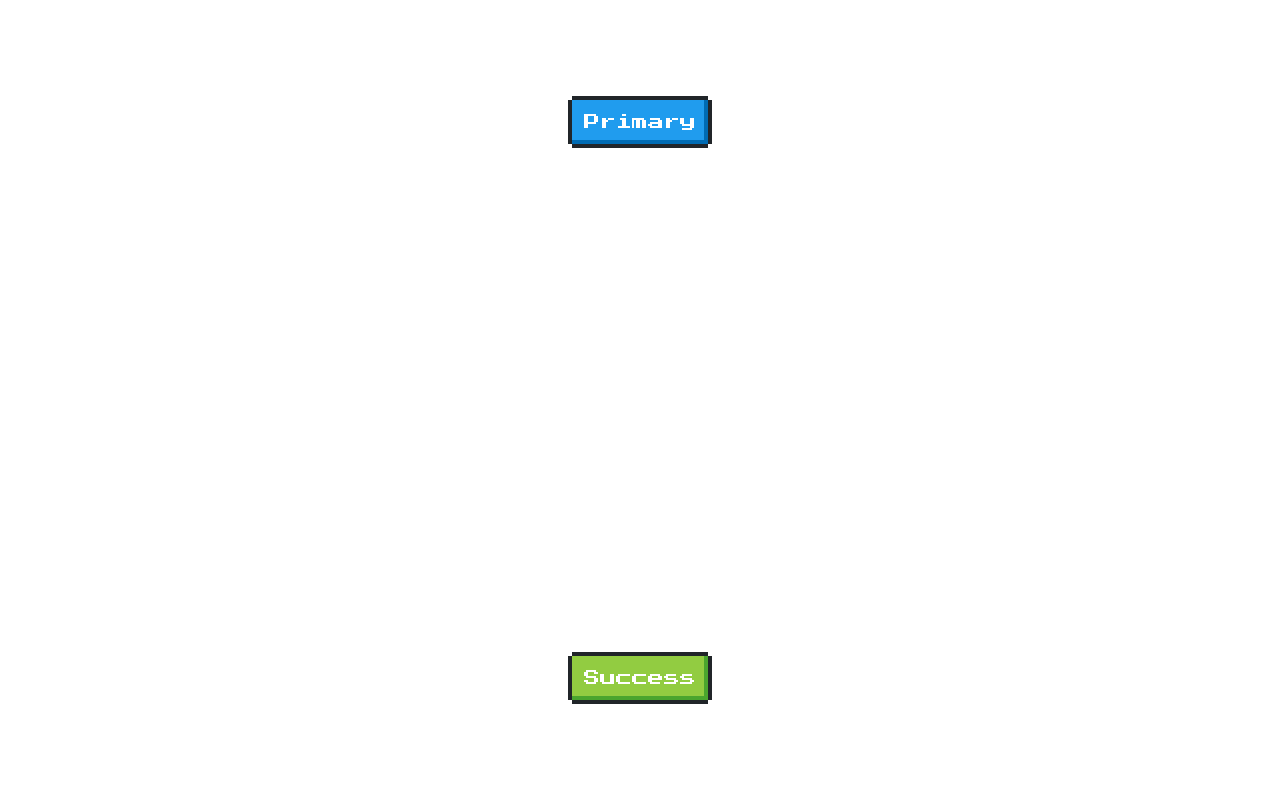
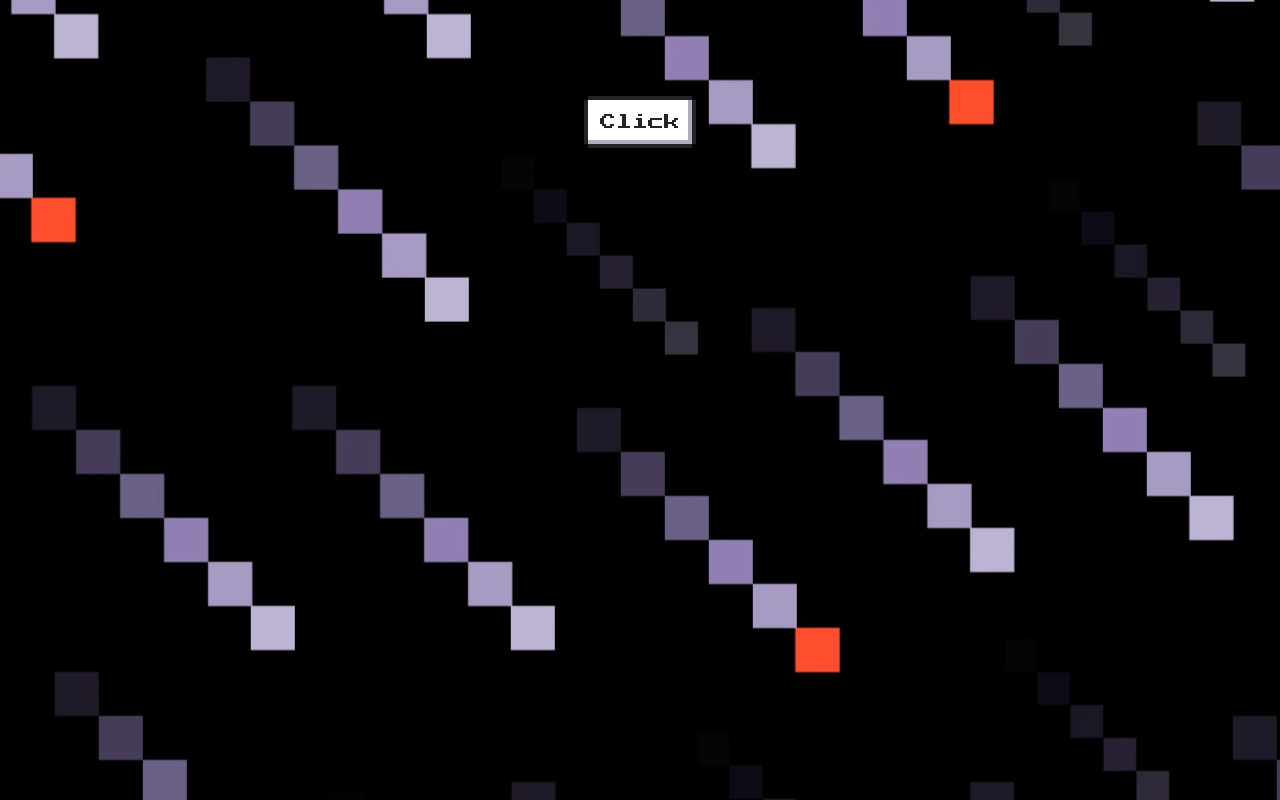
Before and after one commit to faridvatani/retro-pixel-portfolio, a Next.js app: page / in a window 1280 px wide. Built offline with nearby package versions, Linux system fonts and the light colour scheme.

Commit message:
feat: implement reusable Button component + animated body background

```diff
--- a/src/app/globals.css
+++ b/src/app/globals.css
@@ -1,33 +1,3 @@
 @tailwind base;
 @tailwind components;
 @tailwind utilities;
-
-:root {
-  --foreground-rgb: 0, 0, 0;
-  --background-start-rgb: 214, 219, 220;
-  --background-end-rgb: 255, 255, 255;
-}
-
-@media (prefers-color-scheme: dark) {
-  :root {
-    --foreground-rgb: 255, 255, 255;
-    --background-start-rgb: 0, 0, 0;
-    --background-end-rgb: 0, 0, 0;
-  }
-}
-
-body {
-  color: rgb(var(--foreground-rgb));
-  background: linear-gradient(
-      to bottom,
-      transparent,
-      rgb(var(--background-end-rgb))
-    )
-    rgb(var(--background-start-rgb));
-}
-
-@layer utilities {
-  .text-balance {
-    text-wrap: balance;
-  }
-}
--- a/src/app/layout.tsx
+++ b/src/app/layout.tsx
@@ -17,7 +17,11 @@ export default function RootLayout({
 }>) {
   return (
     <html lang="en">
-      <body className={pressStart2P.className}>{children}</body>
+      <body
+        className={`${pressStart2P.className} bg-dark-pixel animate-moveBg`}
+      >
+        {children}
+      </body>
     </html>
   );
 }
--- a/src/app/page.tsx
+++ b/src/app/page.tsx
@@ -1,14 +1,10 @@
+import Button from "@/components/Button";
 import Image from "next/image";
 
 export default function Home() {
   return (
     <main className="flex min-h-screen flex-col items-center justify-between p-24">
-      <button type="button" className="nes-btn is-primary">
-        Primary
-      </button>
-      <button type="button" className="nes-btn is-success">
-        Success
-      </button>
+      <Button>Click</Button>
     </main>
   );
 }
--- /dev/null
+++ b/src/components/Button.tsx
@@ -0,0 +1,51 @@
+import Link from "next/link";
+import React, { FC } from "react";
+
+enum ButtonType {
+  Button = "button",
+  Submit = "submit",
+  Reset = "reset",
+}
+
+enum ButtonVariant {
+  Primary = "primary",
+  Success = "success",
+  Warning = "warning",
+  Error = "error",
+  Disabled = "disabled",
+}
+
+interface ButtonProps {
+  children?: React.ReactNode;
+  type?: ButtonType;
+  className?: string;
+  href?: string;
+  variant?: ButtonVariant;
+}
+
+const Button: FC<ButtonProps> = ({
+  children,
+  type = ButtonType.Button,
+  className = "nes-btn",
+  href,
+  variant,
+}) => {
+  const variantClass = variant ? `is-${variant}` : "";
+  const combinedClassName = `${className} ${variantClass}`.trim();
+
+  if (href) {
+    return (
+      <Link href={href} className={combinedClassName}>
+        {children}
+      </Link>
+    );
+  }
+
+  return (
+    <button type={type} className={combinedClassName}>
+      {children}
+    </button>
+  );
+};
+
+export default Button;
--- a/tailwind.config.ts
+++ b/tailwind.config.ts
@@ -9,9 +9,17 @@ const config: Config = {
   theme: {
     extend: {
       backgroundImage: {
-        "gradient-radial": "radial-gradient(var(--tw-gradient-stops))",
-        "gradient-conic":
-          "conic-gradient(from 180deg at 50% 50%, var(--tw-gradient-stops))",
+        "dark-pixel":
+          "url('/bg.webp'), linear-gradient(to bottom, rgba(0, 0, 0, 0.8), rgba(15, 17, 23, 1))",
+      },
+      keyframes: {
+        moveBg: {
+          "0%": { backgroundPosition: "100% 100%" },
+          "100%": { backgroundPosition: "0% 0%" },
+        },
+      },
+      animation: {
+        moveBg: "moveBg 60s linear infinite",
       },
     },
   },
```
Also changed, not shown: public/bg.webp (added).
